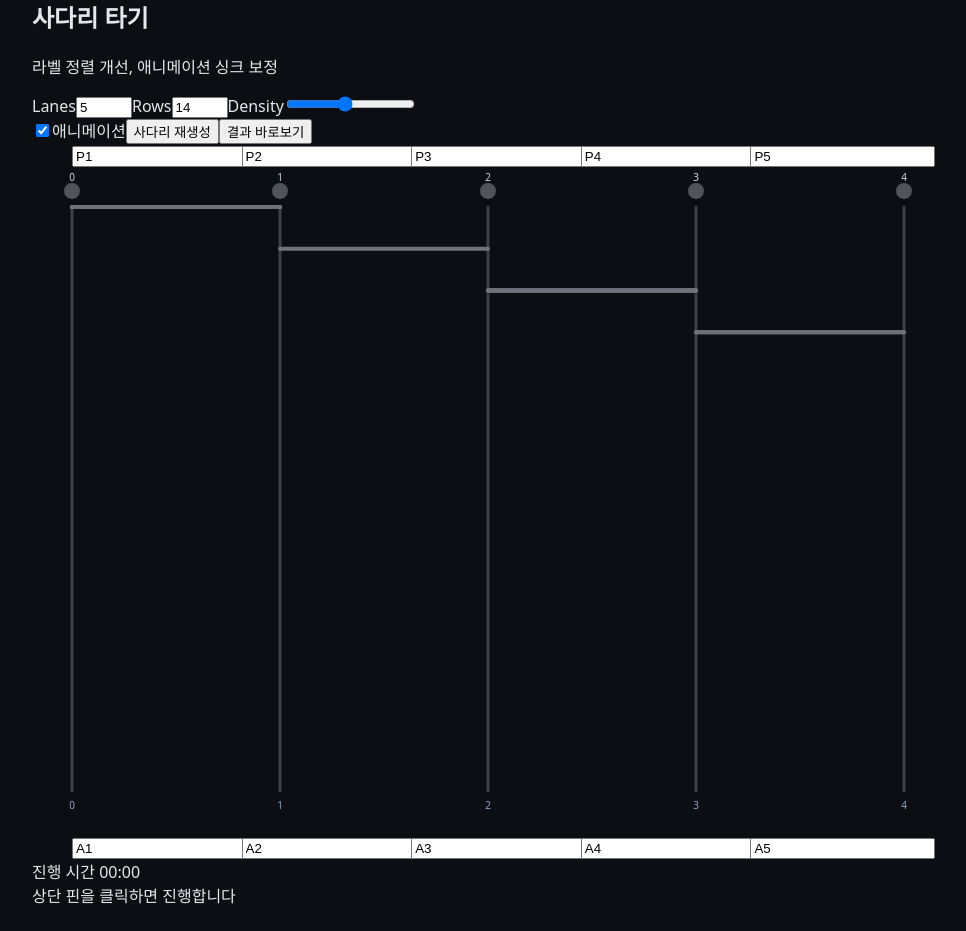
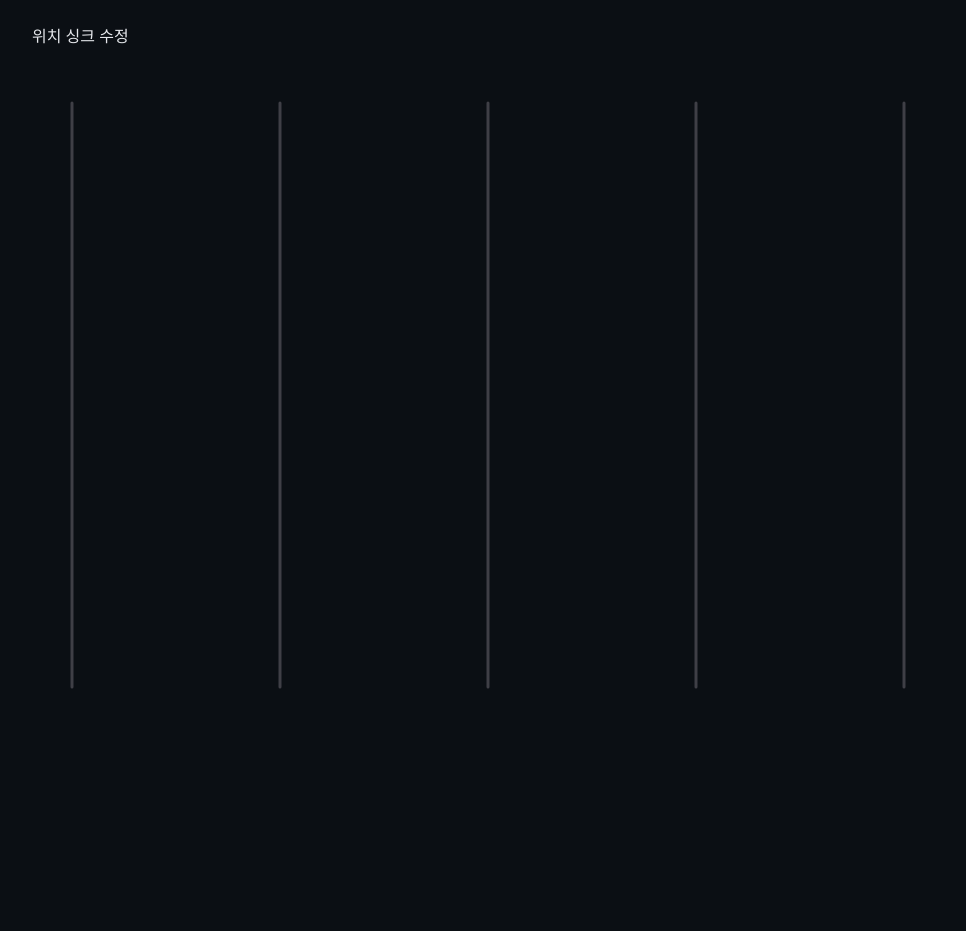
Before and after one commit to rudtn668/webgame-collection, a Next.js app: page /games/ladder in a window 1280 px wide. Shown: the part 165-1096 px from the top of the page, without its empty margins (152-1118 px from the left). After the commit the page ends 921 px from the top, so only its background shows below. Built offline with nearby package versions, Linux system fonts and the light colour scheme.

Commit message:
Update page.tsx

```diff
--- a/app/games/ladder/page.tsx
+++ b/app/games/ladder/page.tsx
@@ -27,7 +27,6 @@ function TopNav() {
             <div className="h-8 w-8 rounded-xl bg-gradient-to-br from-indigo-500 to-fuchsia-500" />
             <span className="text-lg font-semibold tracking-tight text-white">Webgame Collection</span>
           </Link>
-
           <div className="hidden items-center gap-1 md:flex">
             {navItems.map((item) => {
               const active = pathname === item.href || (item.href !== '/' && pathname?.startsWith(item.href))
@@ -47,42 +46,7 @@ function TopNav() {
               )
             })}
           </div>
-
-          <button
-            onClick={() => setOpen((v) => !v)}
-            className="inline-flex h-10 w-10 items-center justify-center rounded-xl border border-neutral-700 text-neutral-100 md:hidden"
-            aria-label="Toggle Menu"
-          >
-            <svg viewBox="0 0 24 24" width="22" height="22" fill="currentColor">
-              {open ? (
-                <path d="M18.3 5.71 12 12l6.3 6.29-1.41 1.42L10.17 12l6.72-7.71 1.41 1.42z" />
-              ) : (
-                <path d="M3 6h18v2H3V6zm0 5h18v2H3v-2zm0 5h18v2H3v-2z" />
-              )}
-            </svg>
-          </button>
         </div>
-
-        {open && (
-          <div className="md:hidden">
-            <div className="border-t border-neutral-800/60 px-2 py-2">
-              {navItems.map((item) => {
-                const active = pathname === item.href || (item.href !== '/' && pathname?.startsWith(item.href))
-                return (
-                  <Link
-                    key={item.href}
-                    href={item.href}
-                    className={`block rounded-lg px-3 py-2 text-sm ${
-                      active ? 'bg-neutral-800 text-white' : 'text-neutral-300 hover:bg-neutral-800/70 hover:text-white'
-                    }`}
-                  >
-                    {item.label}
-                  </Link>
-                )
-              })}
-            </div>
-          </div>
-        )}
       </nav>
     </div>
   )
@@ -101,17 +65,14 @@ function fmtTime(ms: number) {
 }
 
 export default function Page() {
-  // 기본 설정
   const [lanes, setLanes] = useState(5)
   const [rows, setRows] = useState(14)
   const [density, setDensity] = useState(0.28)
   const [rungs, setRungs] = useState<Rung[]>([])
 
-  // 라벨
   const [startLabels, setStartLabels] = useState<string[]>(() => Array.from({ length: lanes }, (_, i) => `P${i + 1}`))
   const [endLabels, setEndLabels] = useState<string[]>(() => Array.from({ length: lanes }, (_, i) => `A${i + 1}`))
 
-  // 애니메이션/결과
   const [animate, setAnimate] = useState(true)
   const [elapsed, setElapsed] = useState(0)
   const [isRunning, setIsRunning] = useState(false)
@@ -119,7 +80,6 @@ export default function Page() {
   const [path, setPath] = useState<Array<[number, number]>>([])
   const [showMapping, setShowMapping] = useState(false)
 
-  // 반응형
   const containerRef = useRef<HTMLDivElement>(null)
   const [width, setWidth] = useState(720)
   const height = Math.max(420, Math.min(880, rows * 36 + 160))
@@ -136,7 +96,6 @@ export default function Page() {
     return () => ro.disconnect()
   }, [])
 
-  // 좌표계 (SVG/입력칸 모두 동일 기준 사용)
   const margin = 40
   const colGap = (width - margin * 2) / (lanes - 1)
   const rowGap = (height - margin * 2) / rows
@@ -155,7 +114,6 @@ export default function Page() {
       }
     }
     setRungs(newRungs)
-    // 요청: 재생성하면 길목(경로) 숨기기
     setPath([])
     setStartCol(null)
     setIsRunning(false)
@@ -163,29 +121,7 @@ export default function Page() {
     setShowMapping(false)
   }, [rows, lanes, density])
 
-  // lanes 바뀌면 라벨 길이 맞추기
-  useEffect(() => {
-    setStartLabels((prev) => {
-      const next = [...prev]
-      next.length = lanes
-      for (let i = 0; i < lanes; i++) if (!next[i]) next[i] = `P${i + 1}`
-      return next
-    })
-    setEndLabels((prev) => {
-      const next = [...prev]
-      next.length = lanes
-      for (let i = 0; i < lanes; i++) if (!next[i]) next[i] = `A${i + 1}`
-      return next
-    })
-  }, [lanes])
-
-  // 초기/설정 변경 시 재생성
-  useEffect(() => {
-    regenerate()
-    // eslint-disable-next-line react-hooks/exhaustive-deps
-  }, [rows, lanes, density])
-
-  // 유틸
+  // == 로직 ==
   const hasRung = (row: number, col: number) => rungs.some((r) => r.row === row && r.col === col)
   const follow = (colStart: number) => {
     let col = colStart
@@ -197,7 +133,7 @@ export default function Page() {
   }
   const mapping = useMemo(() => Array.from({ length: lanes }, (_, i) => ({ from: i, to: follow(i) })), [lanes, rows, rungs])
 
-  // 애니메이션 상태
+  // == 러너 상태 ==
   const [tracer, setTracer] = useState<{
     x: number; y: number; col: number; row: number; mode: 'down' | 'horiz'; targetX: number; targetY: number
   } | null>(null)
@@ -227,16 +163,16 @@ export default function Page() {
     prevTimeRef.current = null
   }
 
-  // 러너 진행 (실시간 deltaSec 사용해 싱크 개선)
+  // == 러너 진행 ==
   useEffect(() => {
     if (!isRunning || !tracer) return
-    const speedDown = Math.max(180, rowGap * 4)     // px/s
-    const speedHoriz = Math.max(220, colGap * 4)    // px/s
+    const speedDown = Math.max(180, rowGap * 4)
+    const speedHoriz = Math.max(220, colGap * 4)
 
     const tick = (now: number) => {
       if (!startTimeRef.current) startTimeRef.current = now
       const prev = prevTimeRef.current ?? now
-      const deltaSec = Math.min(0.05, (now - prev) / 1000) // 50ms 캡
+      const deltaSec = Math.min(0.05, (now - prev) / 1000)
       prevTimeRef.current = now
       setElapsed(now - startTimeRef.current)
 
@@ -246,8 +182,7 @@ export default function Page() {
 
         if (mode === 'down') {
           const step = speedDown * deltaSec
-          if (y + step >= targetY - 0.0001) {
-            // 스냅
+          if (y + step >= targetY - 0.001) {
             y = targetY
             if (row < rows) {
               if (hasRung(row, col)) {
@@ -273,8 +208,7 @@ export default function Page() {
         } else {
           const step = speedHoriz * deltaSec
           const dir = Math.sign(targetX - x) || 1
-          if (Math.abs(targetX - x) <= step + 0.0001) {
-            // 스냅
+          if (Math.abs(targetX - x) <= step + 0.001) {
             x = targetX
             col = Math.round((x - margin) / colGap)
             mode = 'down'
@@ -290,7 +224,6 @@ export default function Page() {
           }
         }
 
-        // 경로 누적(중복 포인트 방지)
         setPath((prevPath) => {
           const last = prevPath[prevPath.length - 1]
           const nx = Math.round(x * 100) / 100
@@ -312,7 +245,6 @@ export default function Page() {
     }
   }, [isRunning, tracer, rows, rowGap, colGap])
 
-  // 전체 결과 보기
   const showAllResults = () => {
     setIsRunning(false)
     setTracer(null)
@@ -320,85 +252,12 @@ export default function Page() {
     setShowMapping(true)
   }
 
-  const updateStartLabel = (i: number, val: string) =>
-    setStartLabels((prev) => prev.map((v, idx) => (idx === i ? val : v)))
-  const updateEndLabel = (i: number, val: string) =>
-    setEndLabels((prev) => prev.map((v, idx) => (idx === i ? val : v)))
-
   return (
     <main className="min-h-screen bg-neutral-950 text-white">
       <TopNav />
-
       <section className="mx-auto max-w-6xl px-4 py-6">
         <h1 className="mb-2 text-2xl font-bold">사다리 타기</h1>
-        <p className="mb-4 text-neutral-300">라벨 정렬 개선, 애니메이션 싱크 보정</p>
-
-        {/* 컨트롤 바 */}
-        <div className="mb-4 flex flex-wrap items-center gap-3">
-          <div className="flex items-center gap-2">
-            <span className="text-sm text-neutral-300">Lanes</span>
-            <input
-              type="number" min={2} max={12} value={lanes}
-              onChange={(e) => setLanes(Math.min(12, Math.max(2, Number(e.target.value) || 2)))}
-              className="w-20 rounded-xl border border-neutral-700 bg-neutral-900 px-3 py-2 text-sm text-white"
-            />
-            <span className="text-sm text-neutral-300">Rows</span>
-            <input
-              type="number" min={6} max={30} value={rows}
-              onChange={(e) => setRows(Math.min(30, Math.max(6, Number(e.target.value) || 6)))}
-              className="w-20 rounded-xl border border-neutral-700 bg-neutral-900 px-3 py-2 text-sm text-white"
-            />
-            <span className="text-sm text-neutral-300">Density</span>
-            <input
-              type="range" min={0.1} max={0.5} step={0.01} value={density}
-              onChange={(e) => setDensity(Number(e.target.value))}
-              className="h-2 w-40 cursor-pointer"
-            />
-          </div>
-
-          <div className="ml-auto flex items-center gap-3">
-            <label className="flex select-none items-center gap-2 text-sm text-neutral-300">
-              <input type="checkbox" checked={animate} onChange={(e) => setAnimate(e.target.checked)} />
-              애니메이션
-            </label>
-            <button
-              onClick={regenerate}
-              className="rounded-xl border border-neutral-700 bg-neutral-900 px-3 py-2 text-sm text-white hover:bg-neutral-800"
-            >
-              사다리 재생성
-            </button>
-            <button
-              onClick={showAllResults}
-              className="rounded-xl bg-gradient-to-r from-indigo-500 to-fuchsia-500 px-4 py-2 text-sm font-semibold text-white"
-            >
-              결과 바로보기
-            </button>
-          </div>
-        </div>
-
-        {/* === 입력칸 정렬: SVG와 동일 width/margin으로 맞춤 === */}
-        {/* Start 라벨 */}
-        <div className="mx-auto" style={{ width }}>
-          <div className="px-10" style={{ paddingLeft: margin, paddingRight: margin }}>
-            <div
-              className="grid gap-2"
-              style={{
-                gridTemplateColumns: `repeat(${lanes}, minmax(0, 1fr))`,
-              }}
-            >
-              {Array.from({ length: lanes }, (_, i) => (
-                <div key={`s-wrap-${i}`} className="flex flex-col items-center">
-                  <input
-                    value={startLabels[i] ?? ''}
-                    onChange={(e) => updateStartLabel(i, e.target.value)}
-                    placeholder={`Start ${i}`}
-                    className="w-full rounded-xl border border-neutral-700 bg-neutral-900 px-3 py-2 text-center text-sm text-white placeholder:text-neutral-500 focus:outline-none focus:ring-2 focus:ring-indigo-500/50"
-                  />
-                </div>
-              ))}
-            </div>
-          </div>
-        </div>
+        <p className="mb-4 text-neutral-300">위치 싱크 수정</p>
 
         {/* 캔버스 */}
         <div ref={containerRef} className="relative mt-2 overflow-hidden rounded-2xl border border-neutral-800 bg-neutral-950/60 p-2">
@@ -416,42 +275,19 @@ export default function Page() {
                 strokeLinecap="round"
               />
             ))}
-
-            {/* 가로줄 */}
+            {/* ✅ 가로줄 (y좌표 +1 row) */}
             {rungs.map((r, idx) => (
               <line
                 key={`h-${idx}`}
                 x1={margin + r.col * colGap}
                 x2={margin + (r.col + 1) * colGap}
-                y1={margin + r.col * rowGap}
-                y2={margin + r.col * rowGap}
+                y1={margin + (r.row + 1) * rowGap}
+                y2={margin + (r.row + 1) * rowGap}
                 stroke="#71717a"
                 strokeWidth={4}
                 strokeLinecap="round"
               />
             ))}
-
-            {/* 시작 핀 (클릭 시 즉시 진행) */}
-            {Array.from({ length: lanes }, (_, i) => (
-              <g key={`pin-${i}`} className="cursor-pointer" onClick={() => beginFrom(i)}>
-                <circle
-                  cx={margin + i * colGap}
-                  cy={margin - 16}
-                  r={8}
-                  fill={startCol === i ? '#a78bfa' : '#52525b'}
-                />
-                <text
-                  x={margin + i * colGap}
-                  y={margin - 26}
-                  textAnchor="middle"
-                  fontSize="10"
-                  fill="#cbd5e1"
-                >
-                  {i}
-                </text>
-              </g>
-            ))}
-
             {/* 진행 경로 */}
             {path.length > 1 && (
               <polyline
@@ -463,7 +299,6 @@ export default function Page() {
                 strokeLinecap="round"
               />
             )}
-
             {/* 러너 */}
             {tracer && (
               <g>
@@ -471,85 +306,8 @@ export default function Page() {
                 <circle cx={tracer.x} cy={tracer.y} r={18} fill="rgba(255,255,255,0.15)" />
               </g>
             )}
-
-            {/* 도착 인덱스 라벨 */}
-            {Array.from({ length: lanes }, (_, i) => (
-              <text
-                key={`end-${i}`}
-                x={margin + i * colGap}
-                y={height - margin + 18}
-                textAnchor="middle"
-                fontSize="10"
-                fill="#94a3b8"
-              >
-                {i}
-              </text>
-            ))}
           </svg>
         </div>
-
-        {/* End 라벨 (SVG와 동일한 정렬) */}
-        <div className="mx-auto mt-2" style={{ width }}>
-          <div className="px-10" style={{ paddingLeft: margin, paddingRight: margin }}>
-            <div
-              className="grid gap-2"
-              style={{
-                gridTemplateColumns: `repeat(${lanes}, minmax(0, 1fr))`,
-              }}
-            >
-              {Array.from({ length: lanes }, (_, i) => (
-                <div key={`e-wrap-${i}`} className="flex flex-col items-center">
-                  <input
-                    value={endLabels[i] ?? ''}
-                    onChange={(e) => updateEndLabel(i, e.target.value)}
-                    placeholder={`End ${i}`}
-                    className="w-full rounded-xl border border-neutral-700 bg-neutral-900 px-3 py-2 text-center text-sm text-white placeholder:text-neutral-500 focus:outline-none focus:ring-2 focus:ring-indigo-500/50"
-                  />
-                </div>
-              ))}
-            </div>
-          </div>
-        </div>
-
-        {/* 상태/결과 바 */}
-        <div className="mt-4 flex items-center justify-between">
-          <div className="text-sm text-neutral-300">
-            진행 시간{' '}
-            <span className="ml-2 rounded-full bg-neutral-800 px-2 py-0.5 font-mono">
-              {fmtTime(elapsed)}
-            </span>
-          </div>
-          <div className="text-sm text-neutral-400">
-            {startCol !== null ? (
-              <>
-                선택: <span className="font-mono text-white">{startLabels[startCol] ?? startCol}</span> → 도착:{' '}
-                <span className="font-mono text-white">{endLabels[follow(startCol)] ?? follow(startCol)}</span>
-              </>
-            ) : (
-              <>상단 핀을 클릭하면 진행합니다</>
-            )}
-          </div>
-        </div>
-
-        {/* 전체 결과 */}
-        {showMapping && (
-          <div className="mt-6 overflow-hidden rounded-2xl border border-neutral-800">
-            <div className="bg-neutral-900/60 px-4 py-3 text-sm font-semibold text-white">전체 결과</div>
-            <div className="divide-y divide-neutral-800">
-              {mapping.map((m) => (
-                <div key={m.from} className="grid grid-cols-3 items-center px-4 py-2 text-sm">
-                  <div className="text-neutral-300">
-                    {startLabels[m.from] ?? `Start ${m.from}`}
-                  </div>
-                  <div className="text-center text-neutral-500">→</div>
-                  <div className="text-right text-neutral-300">
-                    {endLabels[m.to] ?? `End ${m.to}`}
-                  </div>
-                </div>
-              ))}
-            </div>
-          </div>
-        )}
       </section>
     </main>
   )
```
